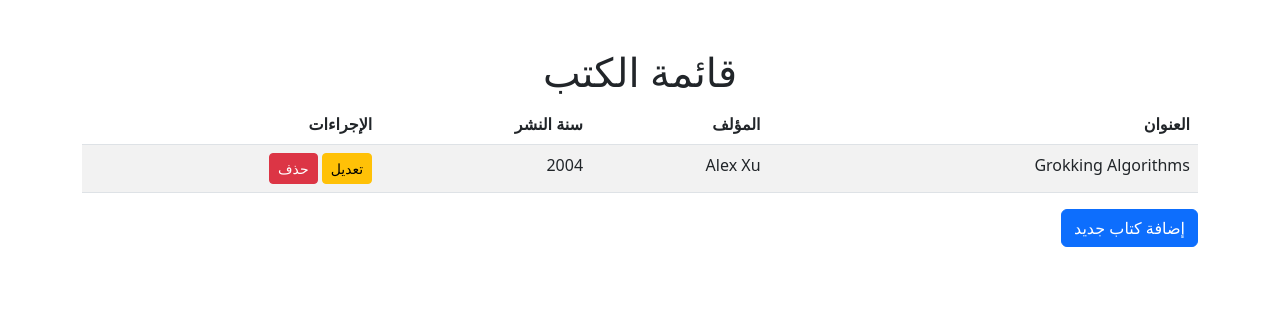
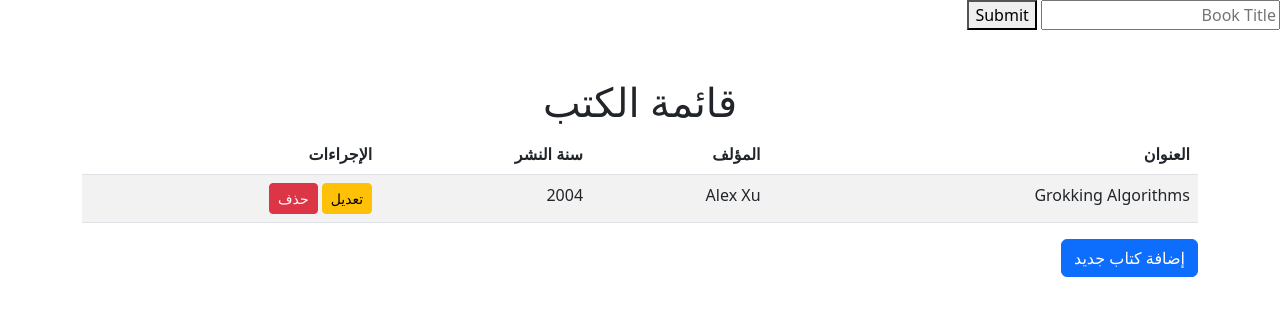
Before and after one commit to AbdulRahmanH5/Alx_DjangoLearnLab, a Django app: page / in a window 1280 px wide. Shown: the top 316 px of the page. Run offline with Django 4.2, Linux system fonts and the light colour scheme; a user stored in the database is signed in; data comes from the database, SQL or seed files in the repository.

Commit message:
security practice

```diff
--- a/advanced_features_and_security/LibraryProject/templates/bookshelf/book_list.html
+++ b/advanced_features_and_security/LibraryProject/bookshelf/templates/bookshelf/book_list.html
@@ -1,5 +1,10 @@
 <!DOCTYPE html>
 <html lang="ar" dir="rtl">
+    <form method="post">
+        {% csrf_token %}
+        <input type="text" name="title" placeholder="Book Title">
+        <button type="submit">Submit</button>
+    </form>
 <head>
     <meta charset="UTF-8">
     <title>قائمة الكتب</title>
--- a/advanced_features_and_security/LibraryProject/bookshelf/views.py
+++ b/advanced_features_and_security/LibraryProject/bookshelf/views.py
@@ -1,6 +1,7 @@
 from django.shortcuts import render
 from.models import Book
 from django.contrib.auth.decorators import login_required, permission_required
+from .forms import BookForm
 # Create your views here.
 
 
@@ -11,14 +12,30 @@ def book_list(request):
     return render(request, 'bookshelf/book_list.html', {'books': books})
 
 @login_required
+@permission_required('bookshelf.can_view', raise_exception=True)
+def book_search(request):
+    query = request.GET.get('q')
+    books = Book.objects.filter(title__icontains=query)
+    return render(request, 'bookshelf/book_list.html', {'books': books})
+
+@login_required
 @permission_required('bookshelf.can_create', raise_exception=True)
 def book_create(request):
     if request.method == 'POST':
-        title = request.POST.get('title')
-        author = request.POST.get('author')
-        publication_year = request.POST.get('publication_year')
-        Book.objects.create(title=title, author=author, publication_year=publication_year)
-    return render(request, 'bookshelf/book_create.html')
+        form = BookForm(request.POST)
+        if form.is_valid():
+            title = form.cleaned_data['title']
+            author = form.cleaned_data['author']
+            publication_year = form.cleaned_data['publication_year']
+            Book.objects.create(
+                title=title,
+                author=author,
+                publication_year=publication_year
+            )
+        else:
+            form = BookForm()
+    return render(request, 'bookshelf/book_create.html', {'form': form})
+
 
 @login_required
 @permission_required('bookshelf.can_edit', raise_exception=True)
```
Also changed, not shown: advanced_features_and_security/LibraryProject/LibraryProject/settings.py (+18 -3 lines), advanced_features_and_security/LibraryProject/bookshelf/forms.py (added, +7 -0 lines), advanced_features_and_security/LibraryProject/bookshelf/templates/bookshelf/book_create.html (renamed from advanced_features_and_security/LibraryProject/templates/bookshelf/book_create.html), advanced_features_and_security/LibraryProject/bookshelf/templates/bookshelf/book_delete.html (renamed from advanced_features_and_security/LibraryProject/templates/bookshelf/book_delete.html), advanced_features_and_security/LibraryProject/bookshelf/templates/bookshelf/book_edit.html (renamed from advanced_features_and_security/LibraryProject/templates/bookshelf/book_edit.html).
